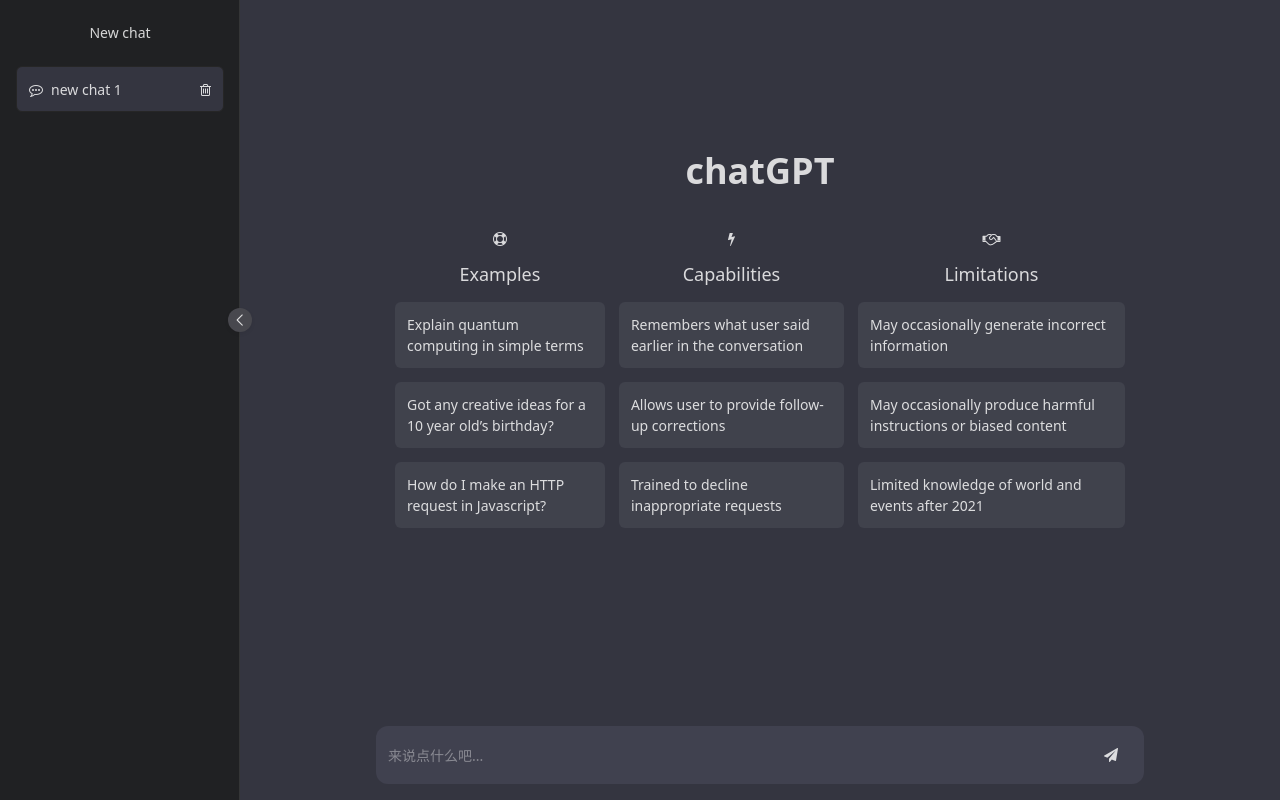
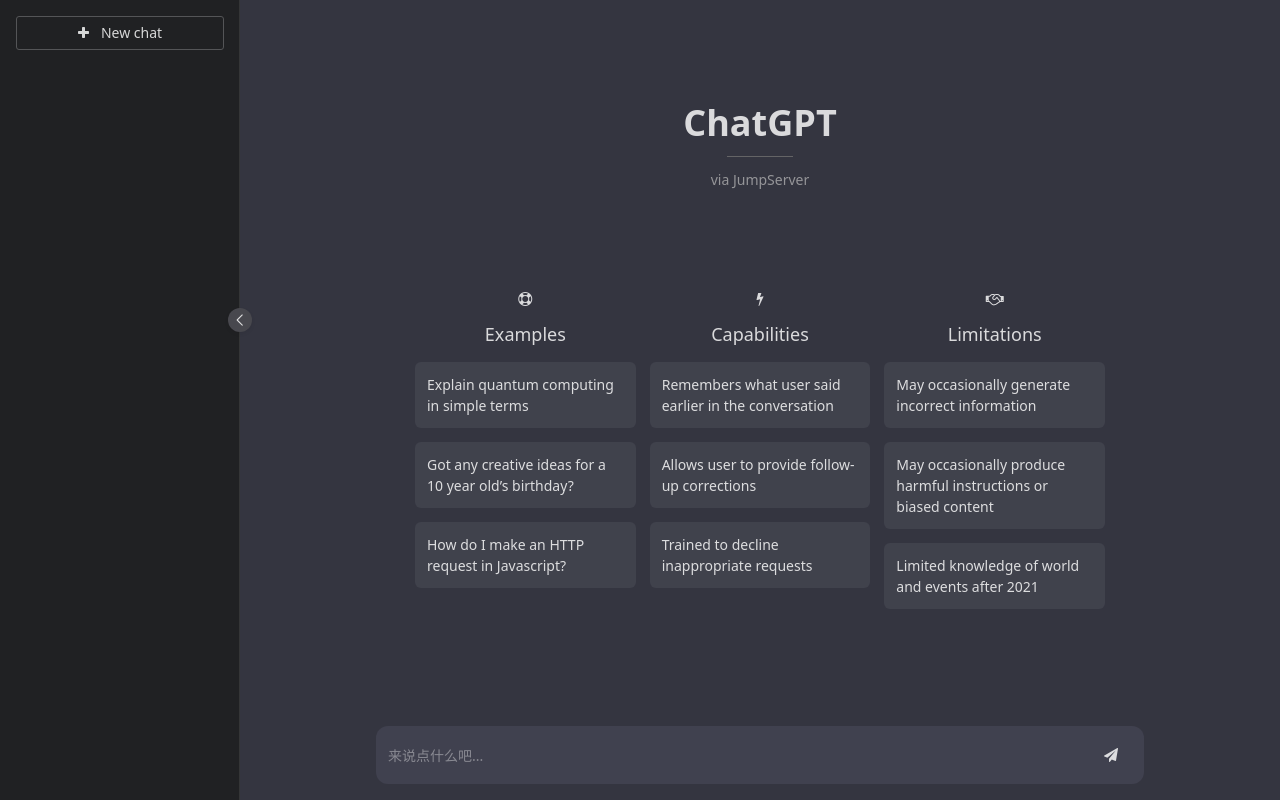
Before and after one commit to devopsleague/jumpserver-kael, a Vue app in the folder ui/: page /#/chat in a window 1280 px wide. Built offline with nearby package versions, Linux system fonts and the light colour scheme.

Commit message:
perf: 调整新建tab方法

```diff
--- a/ui/src/store/modules/useChatStore.js
+++ b/ui/src/store/modules/useChatStore.js
@@ -40,7 +40,6 @@
       }
     },
 
-
     // 过滤当前的聊天
     filterCurrentChat () {
       this.filterChat = this.sessionsStore.filter((chat) => chat.id === this.activeTab)?.[0] || {}
--- a/ui/src/utils/common.js
+++ b/ui/src/utils/common.js
@@ -20,7 +20,7 @@
 ) => {
   setTimeout(() => {
     const dom = document.getElementById(el)
-    dom.scrollIntoView(scrollOption)
+    dom?.scrollIntoView(scrollOption)
   }, 0)
 }
 
--- a/ui/src/views/chat/components/Content/index.vue
+++ b/ui/src/views/chat/components/Content/index.vue
@@ -1,21 +1,18 @@
 <script setup>
-import { ref, onMounted, computed, inject, onUnmounted, reactive } from 'vue'
+import { ref, onMounted, computed, inject, onUnmounted } from 'vue'
 import Message from '../Message/index.vue'
+import Empty from '../Empty/index.vue'
+import Footer from '../Footer/index.vue'
 import { useChat } from '../../hooks/useChat.js'
 import { createWebSocket, onSend, closeWs } from '@/utils/socket'
 import { useChatStore } from '@/store'
-import Empty from './Empty.vue'
 import { pageScroll } from '@/utils/common'
 
 const { hasChat, setLoading, addChatConversationById, updateChatConversationContentById } = useChat()
 const chatStore = useChatStore()
-const value = ref('')
 const $axios = inject("$axios")
 const currentConversationId = ref('')
 
-const loading = computed(() => {
-  return chatStore.loading
-})
 const currentSessionStore = computed(() => {
   return chatStore.filterChat
 })
@@ -51,21 +48,20 @@
   }
 }
 
-const onSendHandle = () => {
+const onSendHandle = (value) => {
   const chat = {
     message: {
-      content: value.value,
+      content: value,
       role: 'user',
       create_time: new Date()
     }
   }
   addChatConversationById(chat)
   const message = {
-    content: value.value,
+    content: value,
     conversation_id: currentConversationId.value || null
   }
   onSend(message)
-  value.value = ''
 }
 
 const initWebSocket = () => {
@@ -98,14 +94,14 @@
 </script>
 
 <template>
-  <div class="content">
+  <template v-if="!currentSessionStore.chats?.length">
+    <Empty />
+  </template>
+  <div v-else class="content">
     <main class="flex-1 overflow-y-auto dark:bg-[#343540]">
       <div id="scrollRef" class="overflow-hidden pt-4 pb-4">
         <div>
-          <template v-if="!currentSessionStore.chats?.length">
-            <Empty />
-          </template>
-          <div v-else class="overflow-y-auto">
+          <div class="overflow-y-auto">
             <Message
               v-for="(item, index) of currentSessionStore.chats"
               :key="index"
@@ -117,34 +113,7 @@
         </div>
       </div>
     </main>
-    <footer class="footer dark:bg-[#343540]">
-      <div v-if="loading" class="sticky bottom-0 left-0 flex justify-center">
-        <n-button type="warning" @click="onStopHandle()">
-          <i class="fa fa-stop-circle-o mr-4px"></i> 停止
-        </n-button>
-      </div>
-      <div class="flex w-800px mx-auto  p-4">
-        <n-input
-          v-model:value="value"
-          type="text"
-          placeholder="来说点什么吧..."
-          class="dark:bg-[#40414f] hover:border-transparent"
-          :disabled="loading"
-          @keyup.enter="onKeyUpEnter"
-        >
-          <template #suffix>
-            <n-button
-              quaternary
-              class="ml-10px"
-              :disabled="loading"
-              @click="onSendHandle"
-            >
-              <i class="fa fa-send"></i>
-            </n-button>
-          </template>
-        </n-input>
-      </div>
-    </footer>
+    <Footer @send="onSendHandle" @stop="onStopHandle" />
   </div>
 </template>
 
--- a/ui/src/views/chat/components/Content/Empty.vue
+++ b/ui/src/views/chat/components/Empty/index.vue
@@ -1,5 +1,11 @@
 <script setup>
-import { reactive } from 'vue';
+import { reactive } from 'vue'
+import { useChat } from '../../hooks/useChat.js'
+import Footer from '../Footer/index.vue'
+import { onSend } from '@/utils/socket'
+
+const { onNewChat, addChatConversationById } = useChat()
+
 const lists = reactive([
   {
     title: 'Examples',
@@ -29,21 +35,45 @@
     ]
   }
 ])
+
+const onSendHandle = (value) => {
+  const chat = {
+    message: {
+      content: value,
+      role: 'user',
+      create_time: new Date()
+    }
+  }
+  onNewChat(value)
+  addChatConversationById(chat)
+  const message = {
+    content: value,
+    conversation_id: null
+  }
+  onSend(message)
+}
+
 </script>
 
 <template>
-  <div class="empty">
-    <h1 class="title">chatGPT</h1>
+  <div class="empty column-alignment dark:bg-[#343540]">
+    <div class="header column-alignment">
+      <span class="title">ChatGPT</span>
+      <span class="sub-title column-alignment">via JumpServer</span>
+    </div>
     <div class="content">
-      <div v-for="(item, index) in lists" class="layout">
+      <div v-for="(item) in lists" class="layout">
         <i :class="item.icon" class="text-center"></i>
         <p class="text-center font-normal text-lg">{{ item.title }}</p>
         <ul class="layout">
-          <li v-for="(child, i) in item.children" class="box">
+          <li v-for="(child) in item.children" class="box">
             {{ child }}
           </li>
         </ul>
       </div>
+    </div>
+    <div class="footer">
+      <Footer @send="onSendHandle" />
     </div>
   </div>
 </template>
@@ -53,22 +83,40 @@
   display: flex;
   flex-direction: column;
   gap: 14px;
+  flex: 1;
 }
-.empty {
+.column-alignment {
   display: flex;
   flex-direction: column;
   align-items: center;
-  .title {
-    margin-top: 16vh;
-    margin-bottom: 34px;
-    font-weight: 600;
-    font-size: 2.25rem;
+}
+.empty {
+  justify-content: space-between;
+  height: 100vh;
+  .header {
+    margin-top: 12vh;
+    .title {
+      font-weight: 600;
+      font-size: 2.25rem;
+    }
+    .sub-title {
+      gap: 12px;
+      margin-top: 6px;
+      font-weight: 300;
+      color: #959598;
+      &::before {
+        position: relative;
+        width: 66%;
+        content: '';
+        border-top: 1px solid #646466;
+      }
+    }
   }
   .content {
     display: flex;
     justify-content: center;
     gap: 14px;
-    max-width: 730px;
+    max-width: 690px;
     .box {
       padding: 12px;
       background-color: #40424c;
--- /dev/null
+++ b/ui/src/views/chat/components/Footer/index.vue
@@ -0,0 +1,66 @@
+<script setup>
+import { ref, computed, reactive } from 'vue'
+import { useChatStore } from '@/store'
+
+const chatStore = useChatStore()
+
+const value = ref('')
+const emit = defineEmits()
+const loading = computed(() => {
+  return chatStore.loading
+})
+
+const onSendHandle = () => {
+  emit('send', value.value)
+  value.value = ''
+}
+
+const onStopHandle = () => {
+  emit('stop')
+}
+
+const onKeyUpEnter = () => {
+  onSendHandle()
+}
+</script>
+
+<template>
+  <footer class="footer dark:bg-[#343540]">
+    <div v-if="loading" class="sticky bottom-0 left-0 flex justify-center">
+      <n-button type="warning" @click="onStopHandle()">
+        <i class="fa fa-stop-circle-o mr-4px"></i> 停止
+      </n-button>
+    </div>
+    <div class="flex w-800px mx-auto  p-4">
+      <n-input
+        v-model:value="value"
+        type="text"
+        placeholder="来说点什么吧..."
+        class="dark:bg-[#40414f] hover:border-transparent"
+        :disabled="loading"
+        @keyup.enter="onKeyUpEnter"
+      >
+        <template #suffix>
+          <n-button
+            quaternary
+            class="ml-10px"
+            :disabled="loading"
+            @click="onSendHandle"
+          >
+            <i class="fa fa-send"></i>
+          </n-button>
+        </template>
+      </n-input>
+    </div>
+  </footer>
+</template>
+
+<style lang="scss" scoped>
+.footer {
+  .n-input {
+    height: 58px;
+    line-height: 58px;
+    border-radius: 12px;
+  }
+}
+</style>
--- a/ui/src/views/chat/components/Message/index.vue
+++ b/ui/src/views/chat/components/Message/index.vue
@@ -21,6 +21,7 @@
     {
       label: '复制',
       key: 'copyText',
+      icons: 'fa fa-clipboard',
       props: {
         onClick: () => {
           console.log('item: ', item)
@@ -32,6 +33,7 @@
     // {
     //   label: '删除',
     //   key: 'delete',
+    //   icons: 'fa fa-trash-o',
     //   props: {
     //     onClick: () => {
     //       NDialog.warning({
@@ -64,11 +66,18 @@
           <span>
             {{ dayjs(item.message?.create_time).format('YYYY-MM-DD HH:mm:ss') }}
           </span>
-          <n-dropdown trigger="hover" :options="options">
-            <div style="display: inline-block; color: #b6bdc6; align-self: end;" class="hover:cursor-pointer">
-              <i class="fa fa-ellipsis-v"></i>
-            </div>
-          </n-dropdown>
+          <div class="inline-block">
+            <span v-if="options.length < 3">
+              <span v-for="(item) in options" class="cursor-pointer hover:text-light-100">
+                <i :class="item.icons" class="ml-4px" @click="item.props.onClick"></i>
+              </span>
+            </span>
+            <n-dropdown v-else trigger="hover" :options="options">
+              <div style="display: inline-block; color: #b6bdc6; align-self: end;" class="hover:cursor-pointer">
+                <i class="fa fa-ellipsis-v"></i>
+              </div>
+            </n-dropdown>
+          </div>
         </p>
         <div class="message flex">
           <Text :message="item.message" :as-raw-text="asRawText" :error="item?.error" />
--- a/ui/src/views/chat/components/Sidebar/index.vue
+++ b/ui/src/views/chat/components/Sidebar/index.vue
@@ -1,23 +1,11 @@
 <script setup>
-import { computed, onMounted } from 'vue'
+import { computed } from 'vue'
 import { useChatStore } from '@/store'
 
 const chatStore = useChatStore()
-const tabNum = computed(() => chatStore.tabNum)
 const activeTab = computed(() => chatStore.activeTab)
 const sessions = computed(() => chatStore.sessionsStore)
 const loading = computed(() => chatStore.loading)
-
-const onNewChat = () => {
-  chatStore.setTabNum()
-  const data = {
-    id: tabNum.value,
-    name: 'new chat ' + tabNum.value,
-    chats: []
-  }
-  chatStore.addSessionsStore(data)
-}
-
 
 const switchTab = (id) => {
   if (loading.value) return
@@ -25,15 +13,14 @@
   chatStore.setActiveNum(id)
 }
 
+const onNewChat = () => {
+  chatStore.setTabNum()
+  chatStore.setActiveNum(chatStore.tabNum)
+}
+
 const onDelete = (id) => {
   chatStore.removeSessionsStore(id)
 }
-
-onMounted(() => {
-  if (sessions.value.length < 1) {
-    onNewChat()
-  }
-})
 
 </script>
 <template>
@@ -49,11 +36,11 @@
     <div class="box-border">
       <n-button
         secondary
-        class="mb-16px w-1/1"
+        class="mb-16px w-full border border-solid border-[#545557]"
         :disabled="loading"
         @click="onNewChat"
       >
-        New chat
+        <i class="fa fa-plus mr-12px"></i>New chat
       </n-button>
       <div
         v-for="(item, index) in sessions"
--- a/ui/src/views/chat/hooks/useChat.js
+++ b/ui/src/views/chat/hooks/useChat.js
@@ -8,10 +8,28 @@
     chatStore.setLoading(loading)
   }
 
+  const onNewChat = (name) => {
+    chatStore.setTabNum()
+    console.log('chatStore: ', chatStore);
+    const data = {
+      name: name || `new chat ${chatStore.tabNum}`,
+      id: chatStore.tabNum,
+      chats: []
+    }
+    chatStore.addSessionsStore(data)
+  }
+
   const addChatConversationById = (chat) => {
     chatStore.filterCurrentChat()
     chatStore.addChatsById(chat)
     pageScroll('scrollRef')
+  }
+
+  const onNewChatOrAddChatConversationById = (chat) => {
+    debugger
+    onNewChat(chat.message.content)
+    addChatConversationById(chat)
+    console.log(chatStore.sessionsStore)
   }
 
   const updateChatConversationContentById = (id, content) => {
@@ -30,6 +48,8 @@
 
   return {
     chatStore,
+    onNewChat,
+    onNewChatOrAddChatConversationById,
     hasChat,
     setLoading,
     addChatConversationById,
```
